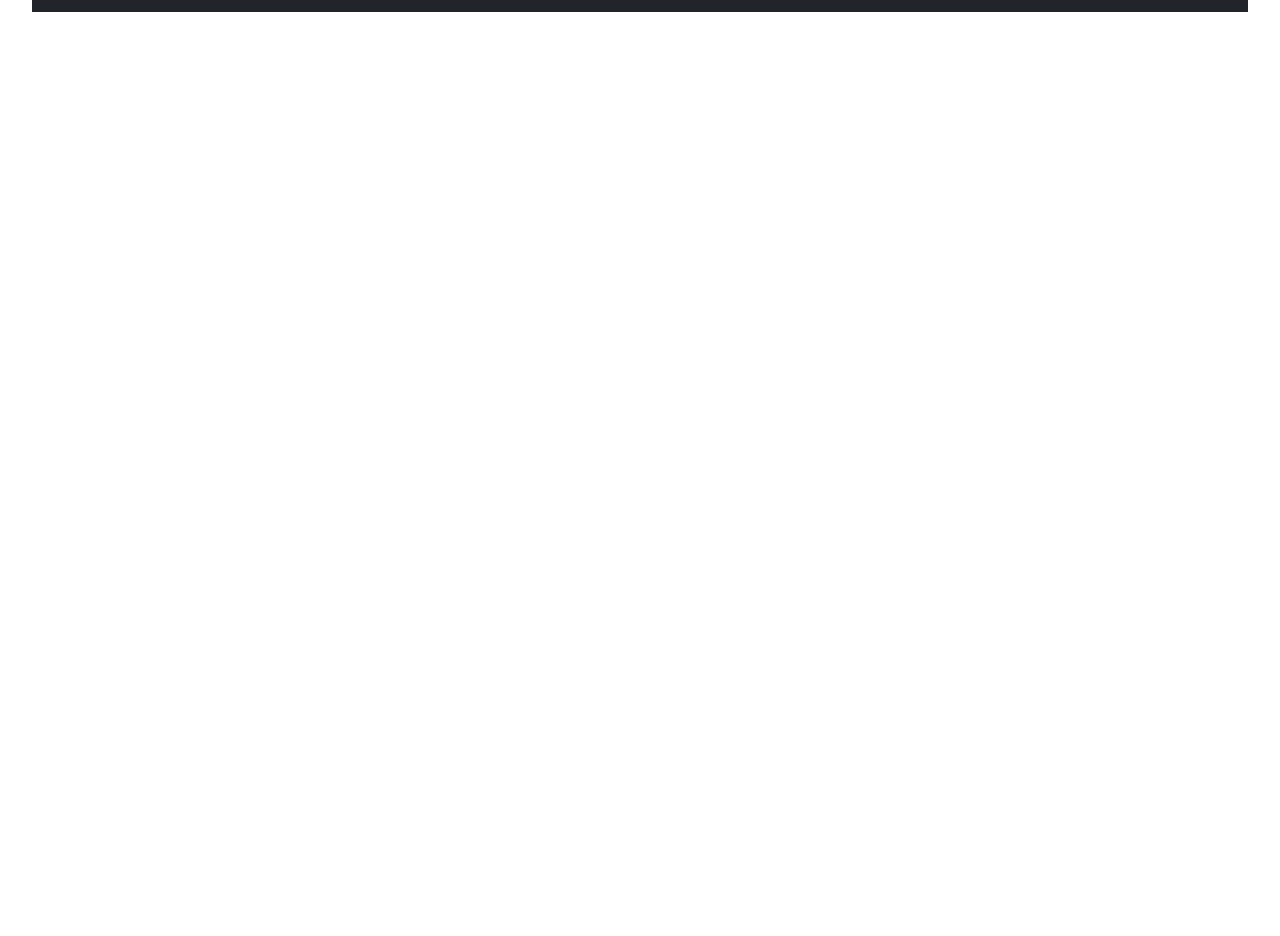
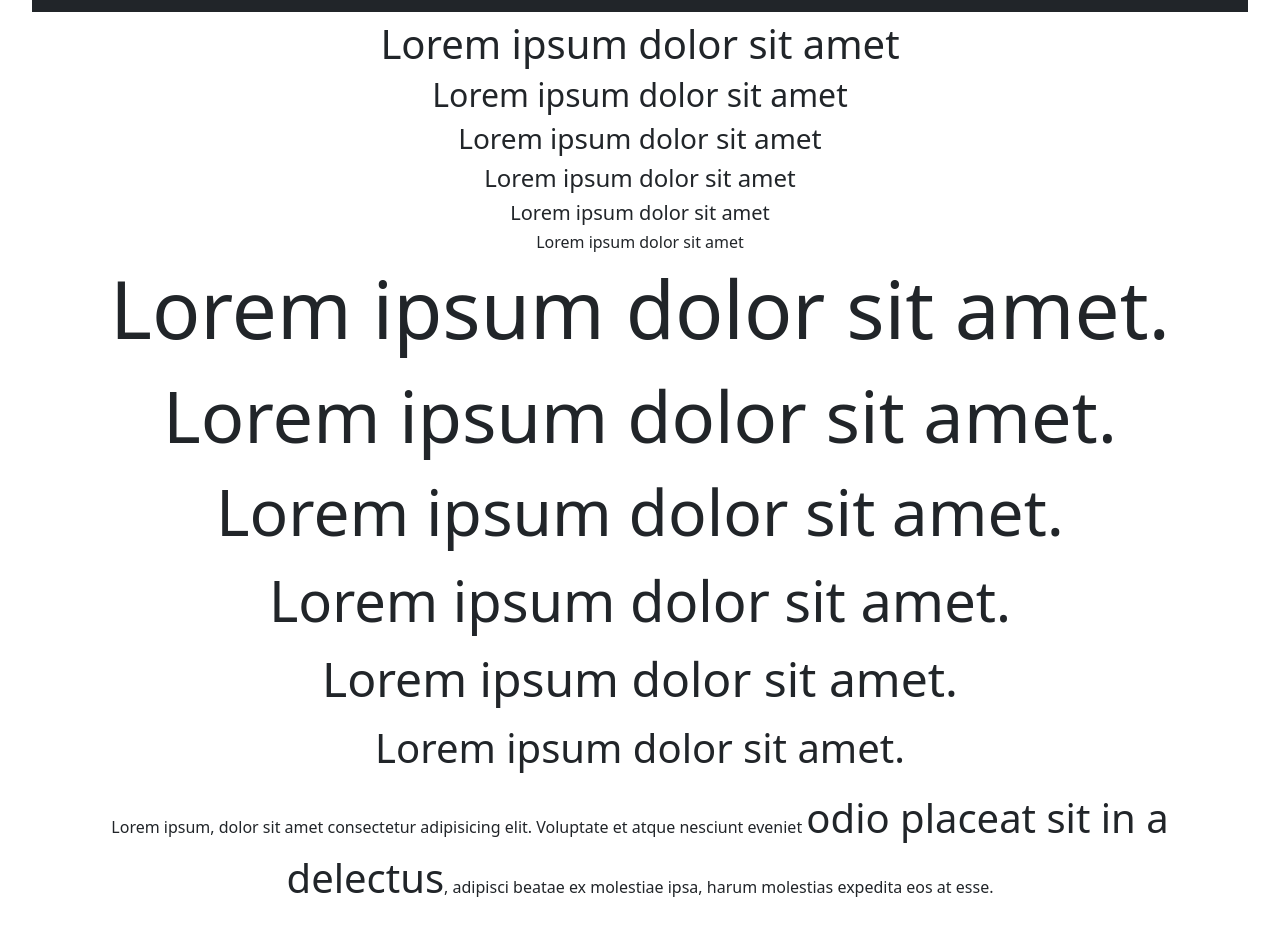
Before and after one commit to ImrenR/FrontEnd-Notebook, a React (Vite) app in the folder Project4-Bootstrap/: page / in a window 1280 px wide. Shown: the part 100-1036 px from the top of the page. Before the commit the page ends 800 px from the top, so only its background shows below. Built offline with nearby package versions, Linux system fonts and the light colour scheme.

Commit message:
update intro bootstrap -vitejs

```diff
--- a/Project4-Bootstrap/src/Components/Home.jsx
+++ b/Project4-Bootstrap/src/Components/Home.jsx
@@ -1,8 +1,30 @@
 const Home = () => {
   return (
-  <div>
-<h1 className="text-center bg-dark text-warning p-3 ">Bootstrap Vite Js</h1>
-  </div>
-)}
+    <div>
+      <h1 className="text-center bg-dark text-warning p-3 ">
+        Bootstrap Vite Js
+      </h1>
+      <p className="h1">Lorem ipsum dolor sit amet</p>
+      <p className="h2">Lorem ipsum dolor sit amet</p>
+      <p className="h3">Lorem ipsum dolor sit amet</p>
+      <p className="h4">Lorem ipsum dolor sit amet</p>
+      <p className="h5">Lorem ipsum dolor sit amet</p>
+      <p className="h6">Lorem ipsum dolor sit amet</p>
 
-export default Home
+      <p className="display-1">Lorem ipsum dolor sit amet.</p>
+      <p className="display-2">Lorem ipsum dolor sit amet.</p>
+      <p className="display-3">Lorem ipsum dolor sit amet.</p>
+      <p className="display-4">Lorem ipsum dolor sit amet.</p>
+      <p className="display-5">Lorem ipsum dolor sit amet.</p>
+      <p className="display-6">Lorem ipsum dolor sit amet.</p>
+
+      <p>
+        Lorem ipsum, dolor sit amet consectetur adipisicing elit. Voluptate et
+        atque nesciunt eveniet <span className="fs-1">odio placeat sit in a delectus</span>, adipisci beatae
+        ex molestiae ipsa, harum molestias expedita eos at esse.
+      </p>
+    </div>
+  );
+};
+
+export default Home;
```
